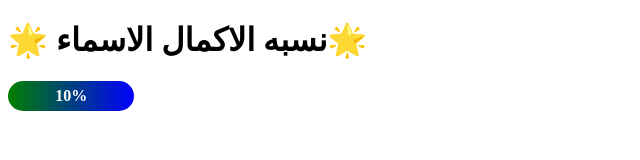
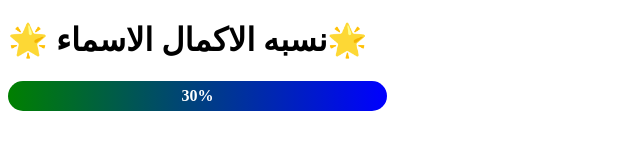
Before and after one commit to basart886-commits/progress, a plain HTML site: page index.html in a window 1280 px wide. Shown: the whole page, without its empty margins (0-640 px from the left). Drawn offline with Linux system fonts and the light colour scheme.

Commit message:
Update index.html

```diff
--- a/index.html
+++ b/index.html
@@ -13,7 +13,7 @@
     }
     .progress-bar {
       height: 100%;
-      width:10%; /* هنا النسبة */
+      width:30%; /* هنا النسبة */
       background: linear-gradient(to right, green, blue);
       border-radius: 20px;
       text-align: center;
@@ -26,7 +26,7 @@
 <body>
   <h1>🌟 نسبه الاكمال الاسماء🌟</h1
   <div class="progress-container">
-    <div class="progress-bar">10%</div>
+    <div class="progress-bar">30%</div>
   </div>
 </body>
 </html>
```
